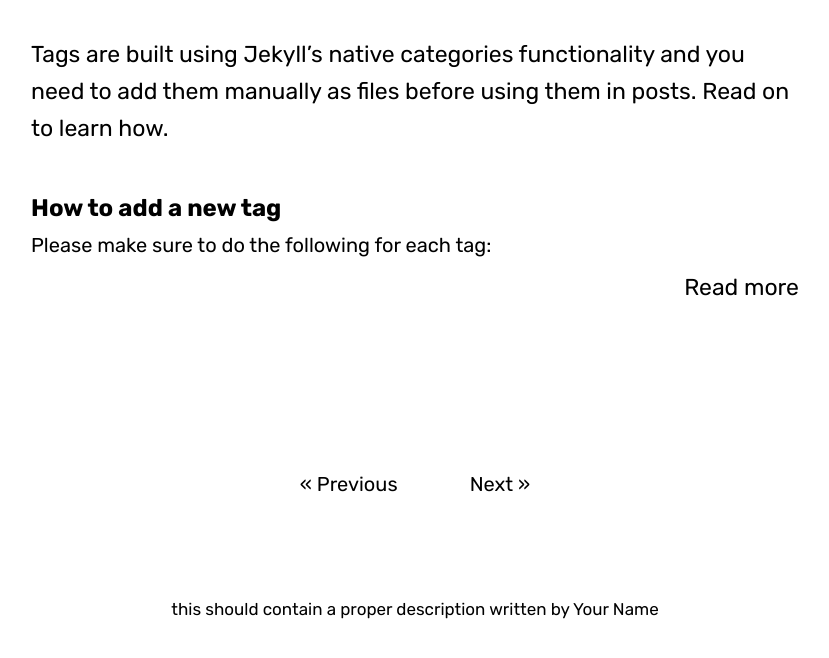
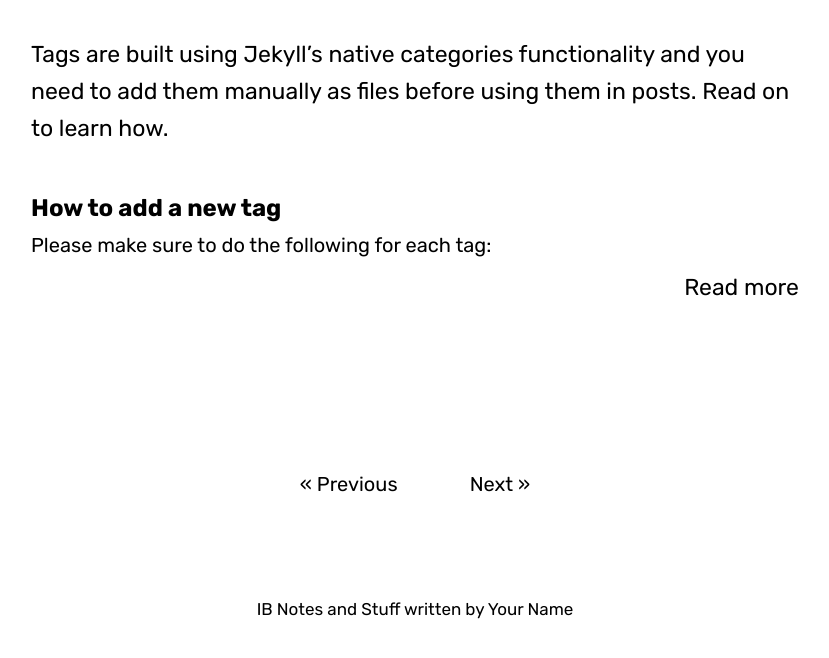
Before and after one commit to jingyingwang/ibrepository, a Jekyll site: the page built from index.html, in a window 1280 px wide and 900 px high, scrolled down 3826 px, cut to the strip 213-871 px from the top of the window. Shown: the whole strip, without its empty margins (225-1054 px from the left). Built offline with Jekyll 4.4.1, drawn with Linux system fonts in a browser that asks for light colours; some web fonts are replaced; the list of posts is cut into pages by our own code.

Commit message:
Update _config.yml

```diff
--- a/_config.yml
+++ b/_config.yml
@@ -1,13 +1,13 @@
 # Base blog settings
-baseurl                      : "/dactl/" # the subpath of your site,                         # e.g. /blog/
+baseurl                      : "/ibrepository/" # the subpath of your site,                         # e.g. /blog/
                               # set to '' in case of hosting on GitHub
-url                          : "" # the base hostname & protocol for your site
+url                          : "https://jingyingwang.github.io/" # the base hostname & protocol for your site
                                   # `http://<username>.github.io` - for GitHub
 
 blog:
-  title                      : dactl
+  title                      : IB Repository
   description                  : >
-                               this should contain a proper description
+                               IB Notes and Stuff
 
 # Layout configuration
   logo_path                  : "assets/img/dactl.svg" # path to logo file
```
